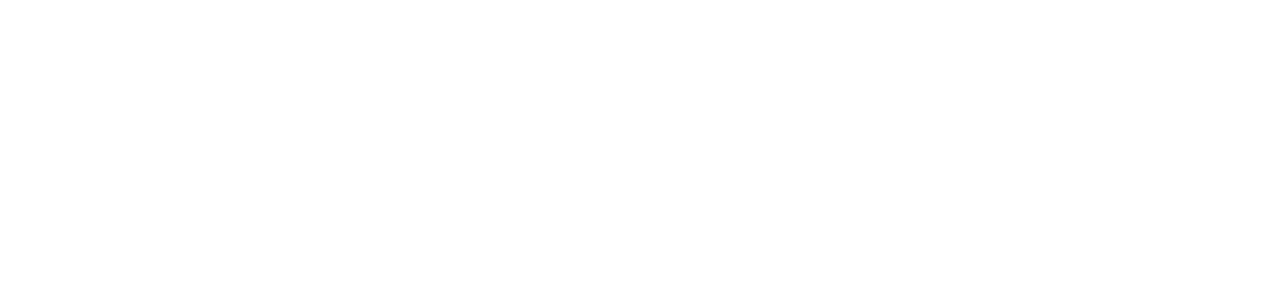
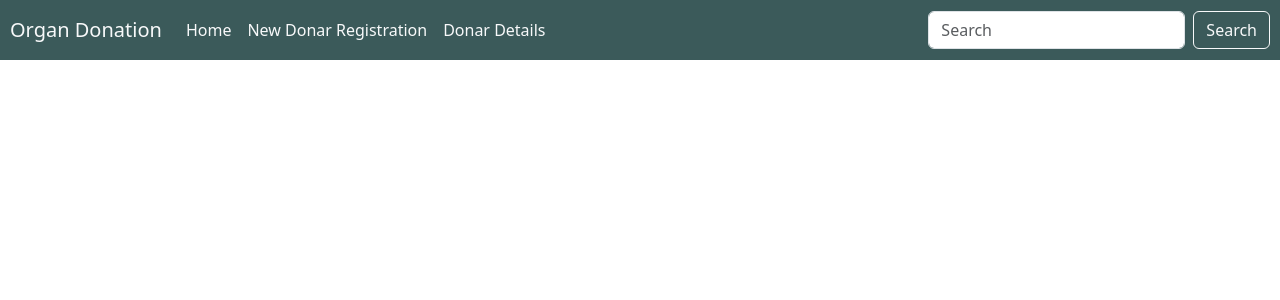
Before and after one commit to rutaRoze/React_egzaminas_2023, a React (Vite) app: page /details/1 in a window 1280 px wide. Shown: the top 300 px of the page. Built offline with nearby package versions, Linux system fonts and the light colour scheme.

Commit message:
Navbar and home page added

```diff
--- a/src/App.jsx
+++ b/src/App.jsx
@@ -1,12 +1,20 @@
-import './App.css'
+import { Route, Routes } from 'react-router-dom';
+import './App.css';
+import NavBar from './components/NavBar';
+import HomePage from './components/homepage/HomePage';
+import DonarsList from './components/newdonarpage/DonarsList';
 
 function App() {
-
   return (
     <>
-
+      <NavBar />
+      <Routes>
+        <Route path="/" element={<HomePage />} />
+        <Route path="/form" element={<DonarsList />} />
+        {/* <Rout path="/details" element={}/> */}
+      </Routes>
     </>
-  )
+  );
 }
 
-export default App
+export default App;
--- /dev/null
+++ b/src/components/NavBar.jsx
@@ -0,0 +1,67 @@
+import { useState } from 'react';
+//import './NavBar.css';
+
+function NavBar() {
+  const [isNavCollapsed, setIsNavCollapsed] = useState(true);
+
+  const handleNavCollapse = () => setIsNavCollapsed(!isNavCollapsed);
+
+  return (
+    <>
+      <nav className="navbar navbar-expand-lg bg-body-tertiary" style={{ padding: '0' }}>
+        <div className="container-fluid " style={{ backgroundColor: '#3b5a5a', padding: '10px' }}>
+          <a className="navbar-brand text-light" href="/">
+            Organ Donation
+          </a>
+          <button
+            className="navbar-toggler text-light"
+            type="button"
+            data-bs-toggle="collapse"
+            data-bs-target="#navbarTogglerDemo02"
+            aria-controls="navbarTogglerDemo02"
+            aria-expanded="!isNavCollapsed ? true : false"
+            aria-label="Toggle navigation"
+            onClick={handleNavCollapse}
+          >
+            <span className="navbar-toggler-icon "></span>
+          </button>
+          <div
+            className={`${isNavCollapsed && 'collapse'} navbar-collapse`}
+            id="navbarTogglerDemo02"
+          >
+            <ul className="navbar-nav me-auto mb-2 mb-lg-0">
+              <li className="nav-item">
+                <a className="nav-link text-light" aria-current="page" href="/">
+                  Home
+                </a>
+              </li>
+              <li className="nav-item">
+                <a className="nav-link text-light" aria-disabled="true" href="/form">
+                  New Donar Registration
+                </a>
+              </li>
+              <li className="nav-item ">
+                <a className="nav-link text-light" aria-disabled="true" href="/details">
+                  Donar Details
+                </a>
+              </li>
+            </ul>
+            <form className="d-flex" role="search">
+              <input
+                className="form-control me-2"
+                type="search"
+                placeholder="Search"
+                aria-label="Search"
+              />
+              <button className="btn btn-outline-light" type="submit">
+                Search
+              </button>
+            </form>
+          </div>
+        </div>
+      </nav>
+    </>
+  );
+}
+
+export default NavBar;
--- /dev/null
+++ b/src/components/homepage/HomePage.jsx
@@ -0,0 +1,21 @@
+import { useNavigate } from "react-router-dom";
+
+function HomePage () {
+    const navigate = useNavigate();
+
+    return (
+      <>
+        <p>SIGNUP FORMS</p>
+        <h1>Grow your audience with free forms</h1>
+        <p>
+          Lorem ipsum dolor sit amet, consectetur adipisicing elit. Doloremque dolor quo earum quia,
+          consequuntur veniam explicabo dolorem voluptates iste. Perspiciatis non deleniti nihil
+          temporibus aut cupiditate voluptatem corrupti, voluptatum fuga!
+        </p>
+        <button onClick={() => navigate(`/form`)}>Sign Up</button>
+        <img src="http://imf.lt/assets/img/photos/donoro_kortele_new.png" alt="donor card example" />
+      </>
+    );
+}
+
+export default HomePage;
--- /dev/null
+++ b/src/components/newdonarpage/DonarsList.jsx
@@ -0,0 +1,55 @@
+import axios from 'axios';
+import { useEffect, useState } from 'react';
+
+function DonarsList() {
+  const [donorsList, setDonorsList] = useState();
+  const [isLoading, setIsLoading] = useState(true);
+
+  useEffect(() => {
+    axios
+      .get('https://dummyjson.com/docs/users')
+      .then((response) => {
+        setDonorsList(response.data.users);
+        console.log({ donorsList });
+        setIsLoading(false);
+      })
+      .catch((error) => console.log(error));
+  }, []);
+
+  if (isLoading) {
+    return <div>Data is loading...</div>;
+  }
+
+  return (
+    <>
+      <h3>New Donar Registration Form</h3>
+
+      <table className="table table-striped mt-5 ">
+        <thead>
+          <tr>
+            <th scope="col">#</th>
+            <th scope="col">First Name</th>
+            <th scope="col">Last Name</th>
+            <th scope="col">Age</th>
+            <th scope="col">Gender</th>
+            <th scope="col">Blood Group</th>
+          </tr>
+        </thead>
+        <tbody>
+          {donorsList.map((donor) => (
+            <tr key={donor.id}>
+              <th scope="row">{donor.id}</th>
+              <td>{donor.firstName}</td>
+              <td>{donor.lastName}</td>
+              <td>{donor.age}</td>
+              <td>{donor.gender}</td>
+              <td>{donor.bloodGroup}</td>
+            </tr>
+          ))}
+        </tbody>
+      </table>
+    </>
+  );
+}
+
+export default DonarsList;
--- a/src/main.jsx
+++ b/src/main.jsx
@@ -1,11 +1,14 @@
-import React from 'react'
-import ReactDOM from 'react-dom/client'
-import App from './App.jsx'
-import "bootstrap/dist/css/bootstrap.min.css";
-import './index.css'
+import React from 'react';
+import ReactDOM from 'react-dom/client';
+import App from './App.jsx';
+import 'bootstrap/dist/css/bootstrap.min.css';
+import './index.css';
+import { BrowserRouter } from 'react-router-dom';
 
 ReactDOM.createRoot(document.getElementById('root')).render(
   <React.StrictMode>
-    <App />
-  </React.StrictMode>,
-)
+    <BrowserRouter>
+      <App />
+    </BrowserRouter>
+  </React.StrictMode>
+);
```
Also changed, not shown: src/components/newdonarpage/DonarsRegistration.jsx (added, +17 -0 lines).
